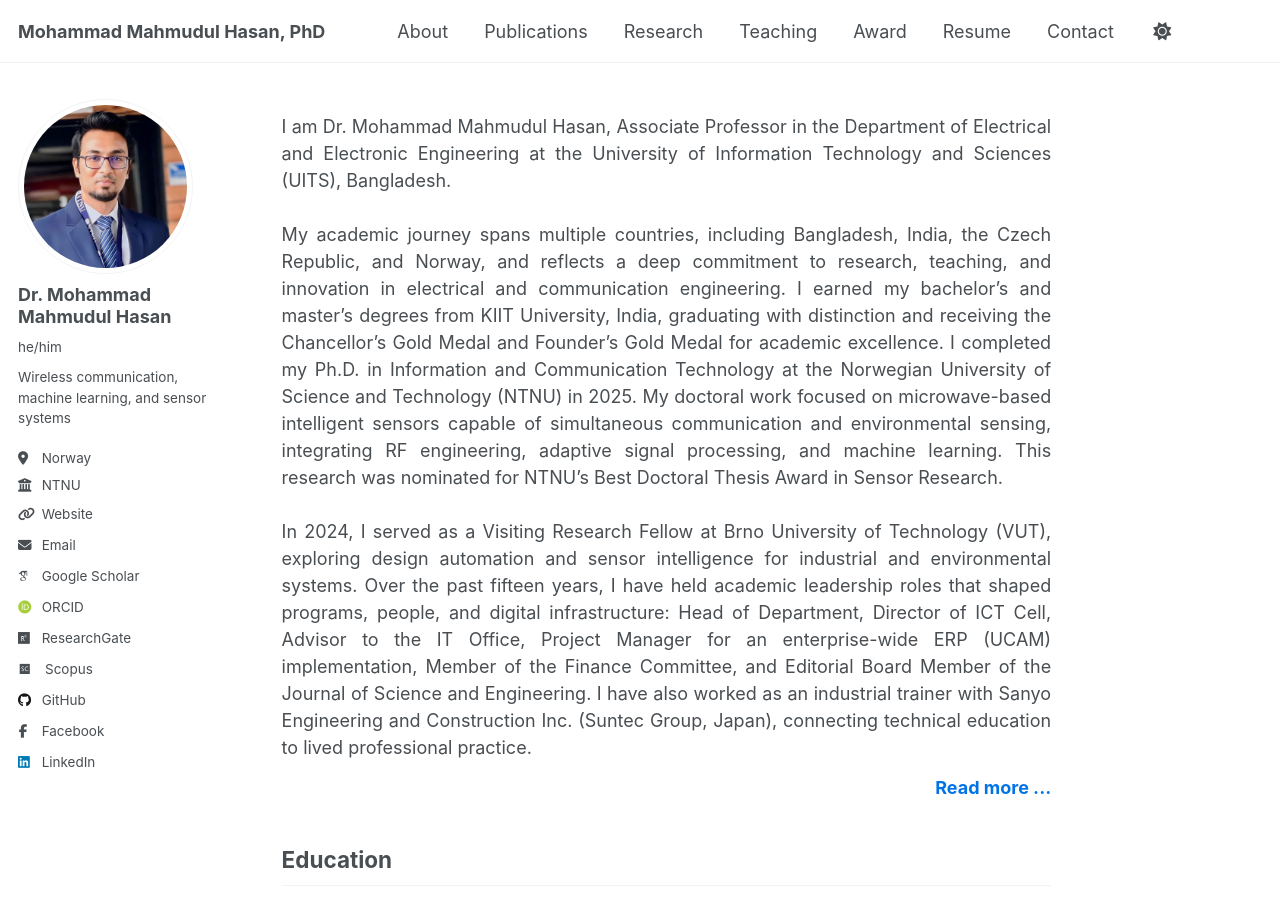
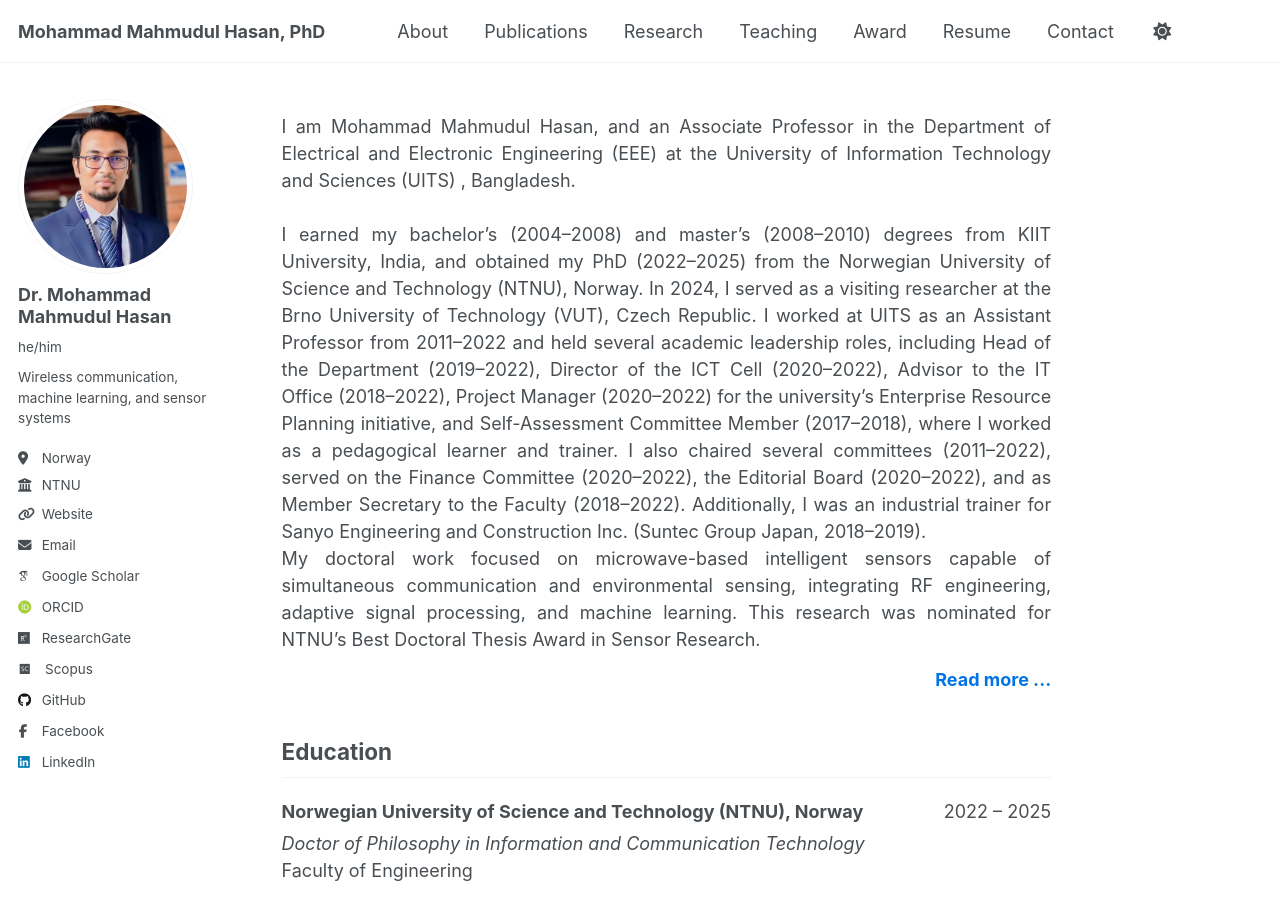
Before and after one commit to dearmahmud/dearmahmud.github.io, a Jekyll site: the page built from _pages/about.md, in a window 1280 px wide and 900 px high. Built offline with Jekyll 4.4.1, drawn with Linux system fonts in a browser that asks for light colours; some web fonts are replaced.

Commit message:
Update about.md

```diff
--- a/_pages/about.md
+++ b/_pages/about.md
@@ -8,11 +8,11 @@ redirect_from:
 ---
 
 <p style="text-align: justify;">
-I am Dr. Mohammad Mahmudul Hasan, Associate Professor in the Department of Electrical and Electronic Engineering at the University of Information Technology and Sciences (UITS), Bangladesh. <br><br>
+I am Mohammad Mahmudul Hasan, and an Associate Professor in the Department of Electrical and Electronic Engineering (EEE) at the University of Information Technology and Sciences (UITS) , Bangladesh. <br><br>
 
-My academic journey spans multiple countries, including Bangladesh, India, the Czech Republic, and Norway, and reflects a deep commitment to research, teaching, and innovation in electrical and communication engineering. I earned my bachelor’s and master’s degrees from KIIT University, India, graduating with distinction and receiving the Chancellor’s Gold Medal and Founder’s Gold Medal for academic excellence. I completed my Ph.D. in Information and Communication Technology at the Norwegian University of Science and Technology (NTNU) in 2025. My doctoral work focused on microwave-based intelligent sensors capable of simultaneous communication and environmental sensing, integrating RF engineering, adaptive signal processing, and machine learning. This research was nominated for NTNU’s Best Doctoral Thesis Award in Sensor Research.
-<br><br>
-In 2024, I served as a Visiting Research Fellow at Brno University of Technology (VUT), exploring design automation and sensor intelligence for industrial and environmental systems. Over the past fifteen years, I have held academic leadership roles that shaped programs, people, and digital infrastructure: Head of Department, Director of ICT Cell, Advisor to the IT Office, Project Manager for an enterprise-wide ERP (UCAM) implementation, Member of the Finance Committee, and Editorial Board Member of the Journal of Science and Engineering. I have also worked as an industrial trainer with Sanyo Engineering and Construction Inc. (Suntec Group, Japan), connecting technical education to lived professional practice.
+I earned my bachelor’s (2004–2008) and master’s (2008–2010) degrees from KIIT University, India, and obtained my PhD (2022–2025) from the Norwegian University of Science and Technology (NTNU), Norway.  In 2024, I served as a visiting researcher at the Brno University of Technology (VUT), Czech Republic. I worked at UITS as an Assistant Professor from 2011–2022 and held several academic leadership roles, including Head of the Department (2019–2022), Director of the ICT Cell (2020–2022), Advisor to the IT Office (2018–2022), Project Manager (2020–2022) for the university’s Enterprise Resource Planning initiative, and Self-Assessment Committee Member (2017–2018), where I worked as a pedagogical learner and trainer. I also chaired several committees (2011–2022), served on the Finance Committee (2020–2022), the Editorial Board (2020–2022), and as Member Secretary to the Faculty (2018–2022). Additionally, I was an industrial trainer for Sanyo Engineering and Construction Inc. (Suntec Group Japan, 2018–2019). <br>
+
+My doctoral work focused on microwave-based intelligent sensors capable of simultaneous communication and environmental sensing, integrating RF engineering, adaptive signal processing, and machine learning. This research was nominated for NTNU’s Best Doctoral Thesis Award in Sensor Research.
 
 </p>
 
```
